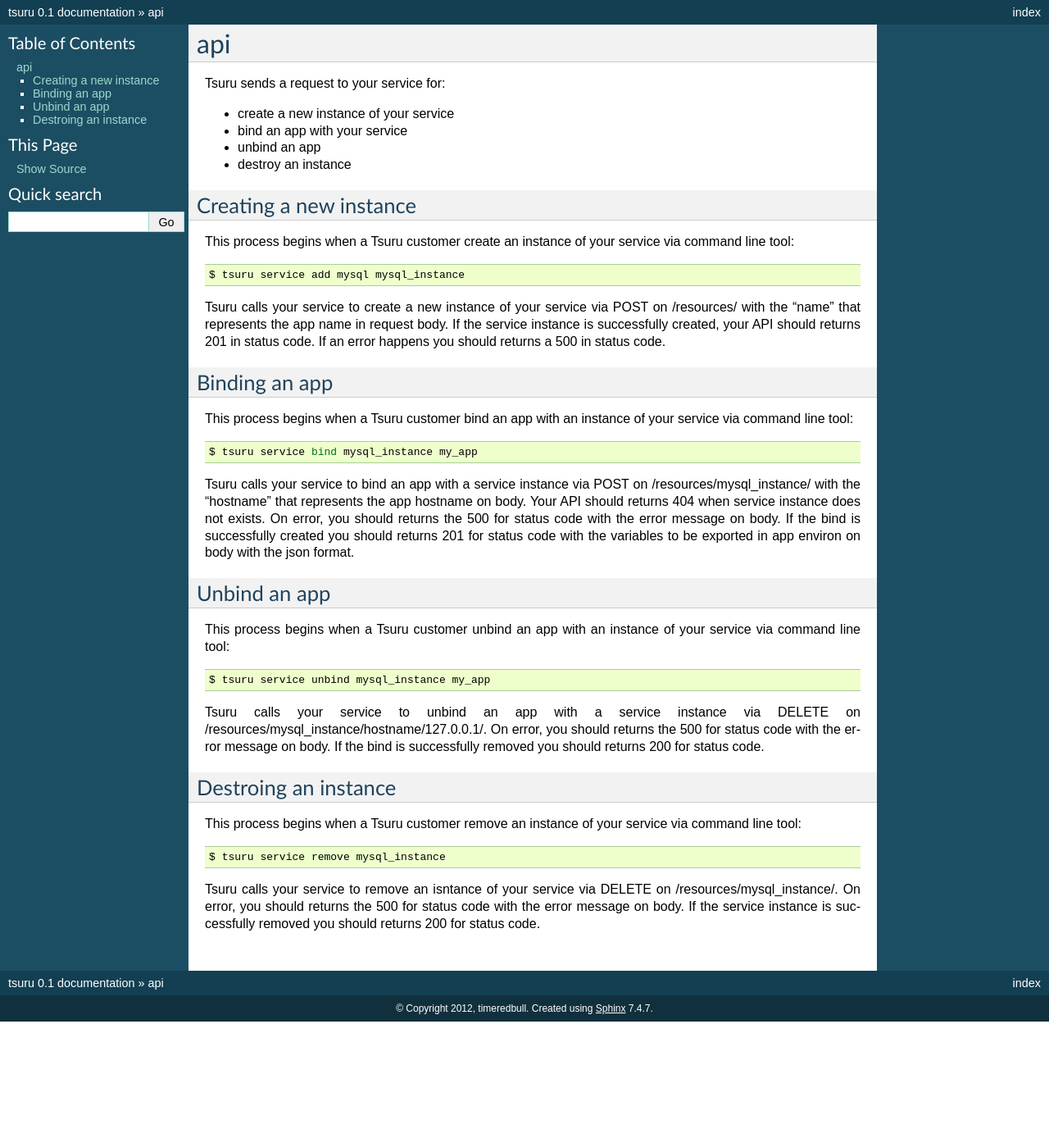
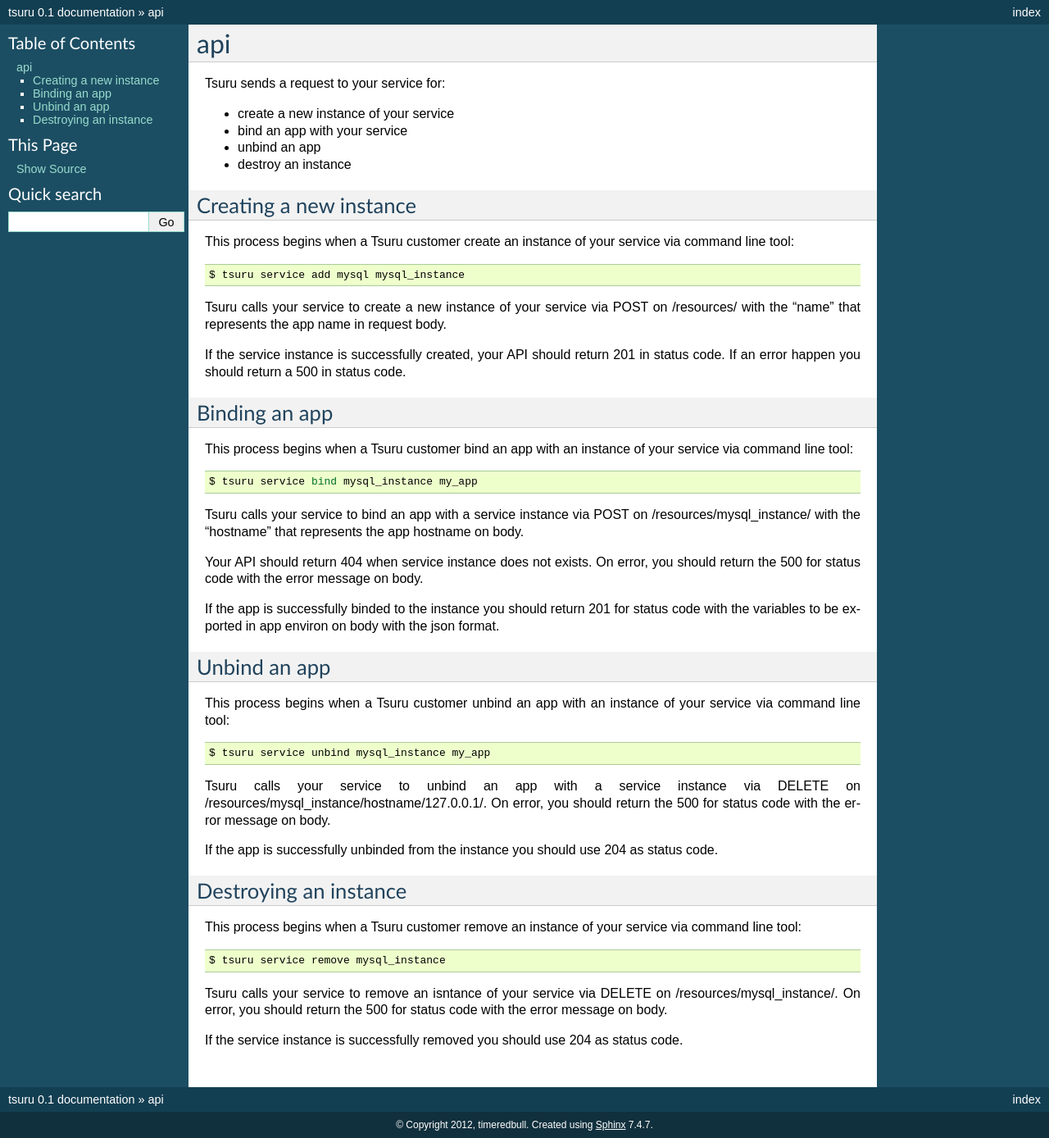
Before and after one commit to tsuru/tsuru, a Sphinx documentation site: the page built from docs/services/api.rst, in a window 1280 px wide. Shown: the whole page at 82% size. Built offline with Sphinx 7.4.7, drawn with Linux system fonts in a browser that asks for light colours; before the commit the page ends 1246 px from its top, so only the background shows below that.

Commit message:
docs/services: some improvements to the text

```diff
--- a/docs/services/api.rst
+++ b/docs/services/api.rst
@@ -21,8 +21,8 @@ This process begins when a Tsuru customer create an instance of your service via
     $ tsuru service add mysql mysql_instance
 
 Tsuru calls your service to create a new instance of your service via POST on /resources/ with the "name" that represents the app name in request body.
-If the service instance is successfully created, your API should returns 201 in status code.
-If an error happens you should returns a 500 in status code.
+
+If the service instance is successfully created, your API should return 201 in status code. If an error happen you should return a 500 in status code.
 
 Binding an app
 ==============
@@ -36,9 +36,10 @@ This process begins when a Tsuru customer bind an app with an instance of your s
     $ tsuru service bind mysql_instance my_app
 
 Tsuru calls your service to bind an app with a service instance via POST on /resources/mysql_instance/ with the "hostname" that represents the app hostname on body.
-Your API should returns 404 when service instance does not exists.
-On error, you should returns the 500 for status code with the error message on body.
-If the bind is successfully created you should returns 201 for status code with the variables to be exported in app environ on body with the json format.
+
+Your API should return 404 when service instance does not exists. On error, you should return the 500 for status code with the error message on body.
+
+If the app is successfully binded to the instance you should return 201 for status code with the variables to be exported in app environ on body with the json format.
 
 Unbind an app
 =============
@@ -52,12 +53,12 @@ This process begins when a Tsuru customer unbind an app with an instance of your
     $ tsuru service unbind mysql_instance my_app
 
 Tsuru calls your service to unbind an app with a service instance via DELETE on /resources/mysql_instance/hostname/127.0.0.1/.
-On error, you should returns the 500 for status code with the error message on body.
-If the bind is successfully removed you should returns 200 for status code.
+On error, you should return the 500 for status code with the error message on body.
 
+If the app is successfully unbinded from the instance you should use 204 as status code.
 
-Destroing an instance
-=====================
+Destroying an instance
+======================
 
 This process begins when a Tsuru customer remove an instance of your service via command line tool:
 
@@ -68,5 +69,6 @@ This process begins when a Tsuru customer remove an instance of your service via
     $ tsuru service remove mysql_instance
 
 Tsuru calls your service to remove an isntance of your service via DELETE on /resources/mysql_instance/.
-On error, you should returns the 500 for status code with the error message on body.
-If the service instance is successfully removed you should returns 200 for status code.
+On error, you should return the 500 for status code with the error message on body.
+
+If the service instance is successfully removed you should use 204 as status code.
```
